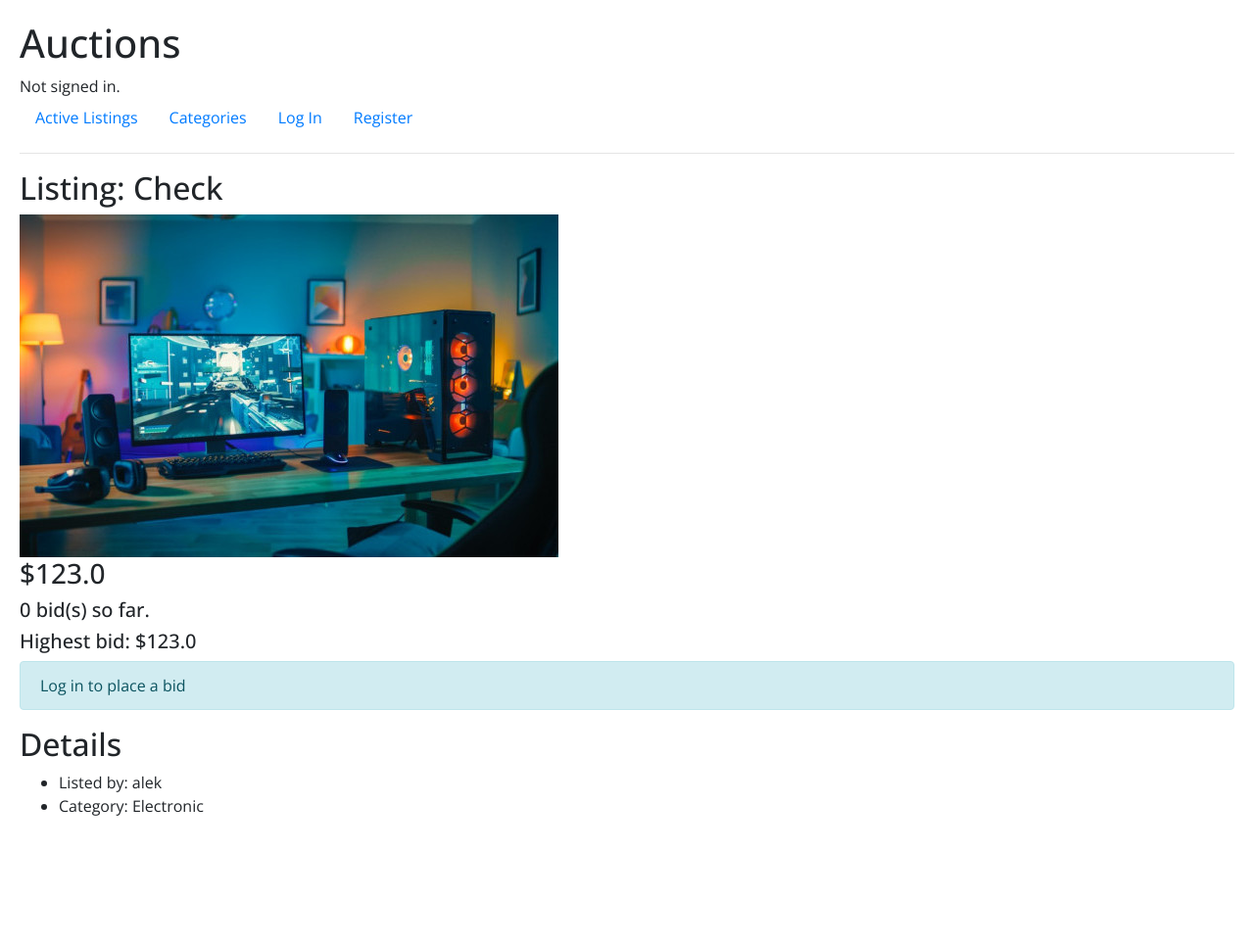
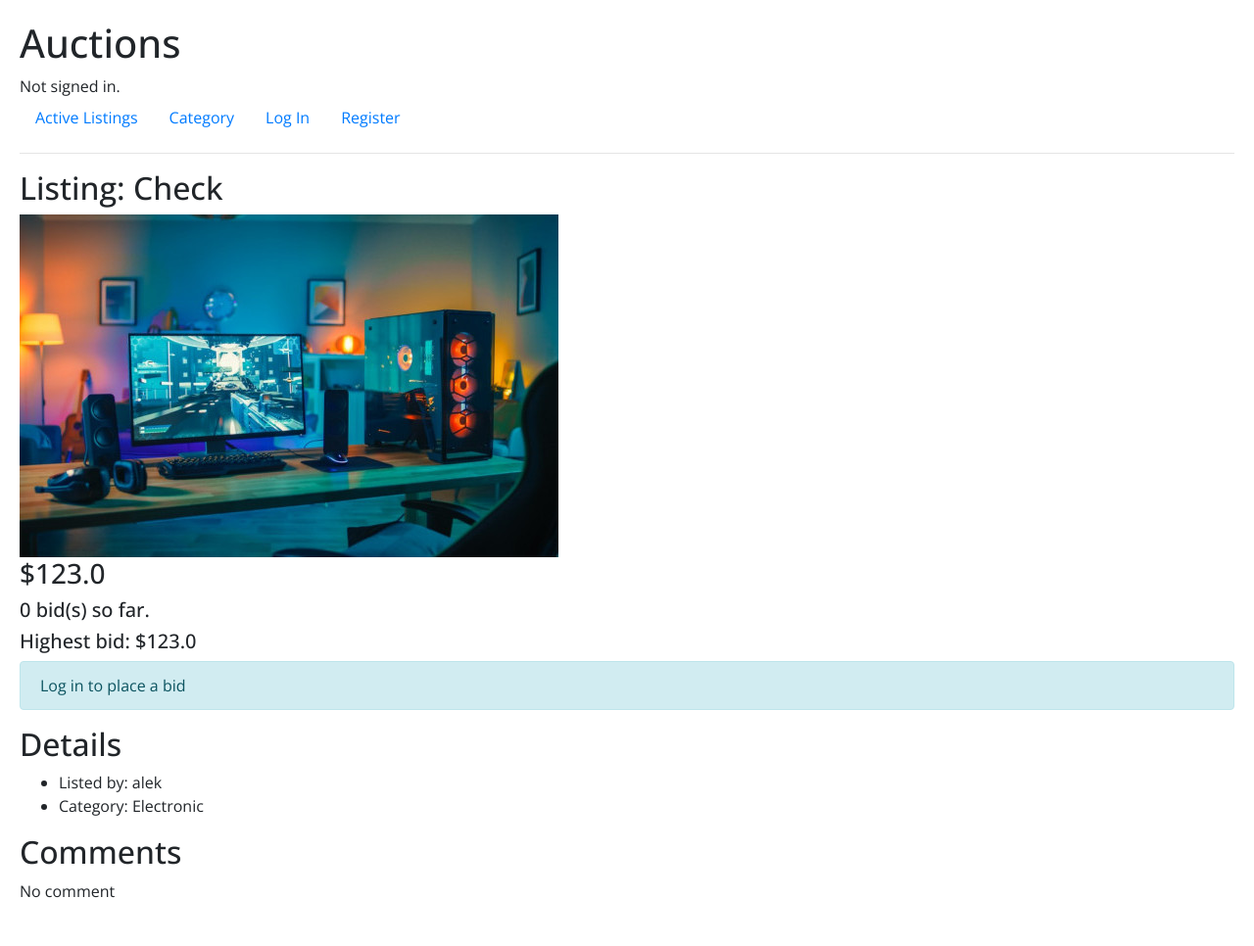
Before and after one commit to alekyoanda/Auction-E-Commerce, a Django app: page /listings/4 in a window 1280 px wide. Shown: the whole page at 98% size. Before the commit the page ends 833 px from the top, so only its background shows below. Run offline with Django 3.2, Linux system fonts and the light colour scheme; data comes from the database, SQL or seed files in the repository; both versions use the stored data as it was after the commit; some libraries are stand-ins or nearby versions.

Commit message:
Making some changes in views, working at category features

```diff
--- a/auctions/models.py
+++ b/auctions/models.py
@@ -2,7 +2,6 @@ from datetime import datetime
 
 from django.contrib.auth.models import AbstractUser
 from django.db import models
-
 
 class User(AbstractUser):
     pass
--- a/auctions/templates/auctions/index.html
+++ b/auctions/templates/auctions/index.html
@@ -20,6 +20,9 @@
                 </div>
             </a>
         {% endif %}
+
+    {% empty %}
+        No active listings
     {% endfor %}
 
 {% endblock %}
--- a/auctions/templates/auctions/layout.html
+++ b/auctions/templates/auctions/layout.html
@@ -20,7 +20,7 @@
                 <a class="nav-link" href="{% url 'index' %}">Active Listings</a>
             </li>
             <li class="nav-item">
-                <a class="nav-link" href="{% url 'index' %}">Categories</a>
+                <a class="nav-link" href="{% url 'category_list' %}">Category</a>
             </li>
             {% if user.is_authenticated %}
                 <li class="nav-item">
--- a/auctions/templates/auctions/listing.html
+++ b/auctions/templates/auctions/listing.html
@@ -72,5 +72,32 @@
                 </li>
             </ul>
         </div>
+        <div class="comment-section">
+            <h2>Comments</h2>
+            <div class="comment-detail">
+                {% for comment in comments %}
+                    <div class="comment-per-user">
+                        <h4>{{ comment.user.username }}</h5>
+                        <h5>{{ comment.created }}</h5>
+                        <p>{{ comment.text_comment }}</p>
+                    </div>
+                {% empty %}
+                    No comment
+                {% endfor %}
+            </div>
+            <br>
+            {% if user.is_authenticated and user != listing.user %}
+                <div class="comment-form">
+                    <form action="{% url 'add_comment' listing.id %}" method="post">
+                        {% csrf_token %}
+                        <div class="mb-3">
+                            <label for="comment-form" class="form-label">Add comment</label>
+                            <textarea class="form-control" id="comment-form" name="comment" placeholder="Type your comment here" rows="4"></textarea>
+                        </div>
+                        <button type="submit" class="btn btn-primary">Add comment</button>
+                    </form>
+                </div>
+            {% endif %}
+        </div>
     </div>
 {% endblock body %}
--- a/auctions/urls.py
+++ b/auctions/urls.py
@@ -15,7 +15,10 @@ urlpatterns = [
     path("listings/<int:listing_id>/make_unactive", views.make_unactive, name="make_unactive"),
     path("listings/<int:listing_id>/add_to_watchlist", views.add_to_watchlist, name="add_to_watchlist"),
     path("listings/<int:listing_id>/remove_from_watchlist", views.remove_from_watchlist, name="remove_from_watchlist"),
-    path("<str:username>/watchlist", views.watchlist, name="watchlist")
+    path("<str:username>/watchlist", views.watchlist, name="watchlist"),
+    path("listings/<int:listing_id>/add_comment", views.add_comment, name="add_comment"),
+    path("categories", views.category_list, name="category_list"),
+    path("categories/<str:category_name>", views.category, name="category")
 ]
 
 urlpatterns += static(settings.MEDIA_URL, document_root=settings.MEDIA_ROOT)
--- a/auctions/views.py
+++ b/auctions/views.py
@@ -6,7 +6,7 @@ from django.shortcuts import redirect, render
 from django.urls import reverse
 from django.contrib.auth.decorators import login_required
 
-from .models import User, AuctionListing, Bid, Category, Watchlist
+from .models import Commentary, User, AuctionListing, Bid, Category, Watchlist
 
 
 def index(request):
@@ -72,10 +72,10 @@ def listing(request, listing_id):
     is_current_user_highest_bid = False
     listing_item = AuctionListing.objects.get(pk=listing_id)
     is_watchlist = False
+    comments = Commentary.objects.filter(listing=listing_item)
     if current_user.is_authenticated:
         is_watchlist = len(Watchlist.objects.filter(user=current_user, listing=listing_item)) != 0
 
-    print(is_watchlist)
     listing_bids = listing_item.bids.all()
     highest_bid = Bid.highest_bid(listing_bids=listing_bids, listing_item=listing_item)
     message = ""
@@ -107,7 +107,8 @@ def listing(request, listing_id):
             "highest_bid": highest_bid,
             "message": message,
             "is_current_user_highest_bid": is_current_user_highest_bid,
-            "is_watchlist": is_watchlist
+            "is_watchlist": is_watchlist,
+            "comments": comments
         })
 
     if not current_user.is_authenticated:
@@ -118,7 +119,8 @@ def listing(request, listing_id):
         "highest_bid": highest_bid,
         "is_current_user_highest_bid": is_current_user_highest_bid,
         "is_watchlist": is_watchlist,
-        "message": message
+        "message": message,
+        "comments": comments
     })
 
 def create_listing(request):
@@ -175,6 +177,36 @@ def remove_from_watchlist(request, listing_id):
 def watchlist(request, username):
     current_user = request.user
     watchlist_objects = Watchlist.objects.filter(user=current_user)
-    return render(request, "auctions/watchlist.html", {
-        "watchlists": watchlist_objects
+    listings = []
+    for watchlist in watchlist_objects:
+        listings.append(watchlist.listing)
+
+    return render(request, "auctions/index.html", {
+        "listings": listings
     })
+
+def add_comment(request, listing_id):
+    if request.method == "POST":
+        current_user = request.user
+        listing_item = AuctionListing.objects.get(pk=listing_id)
+        comment_text = request.POST["comment"]
+
+        new_comment = Commentary(user=current_user, listing=listing_item, text_comment=comment_text)
+        new_comment.save()
+
+        return HttpResponseRedirect(reverse("listing_item", args=[listing_id]))
+
+def category_list(request):
+    categories = Category.objects.all()
+
+    return render(request, "auctions/category_list.html", {
+        "categories": categories
+    })
+
+def category(request, category_name):
+    category = Category.objects.get(name=category_name)
+    listings = AuctionListing.objects.filter(category=category)
+
+    return render(request, "auctions/index.html", {
+        "listings": listings
+    })
```
Also changed, not shown: auctions/templates/auctions/category_list.html (added, +9 -0 lines), auctions/migrations/0025_alter_auctionlisting_date_created_and_more.py (added), auctions/migrations/0026_alter_auctionlisting_date_created_and_more.py (added), auctions/migrations/0027_alter_auctionlisting_date_created_and_more.py (added), auctions/resources/upload/pcgaming_Lh1ZQbc.jpg (added), auctions/static/auctions/style.css (line endings or trailing spaces), db.sqlite3.
